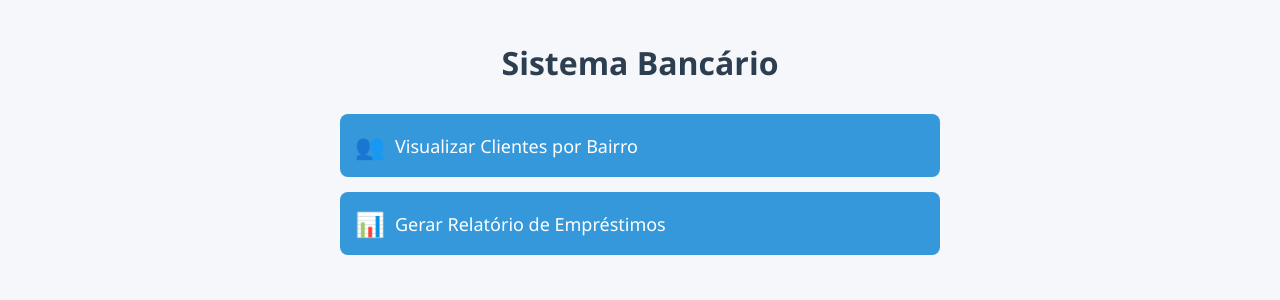
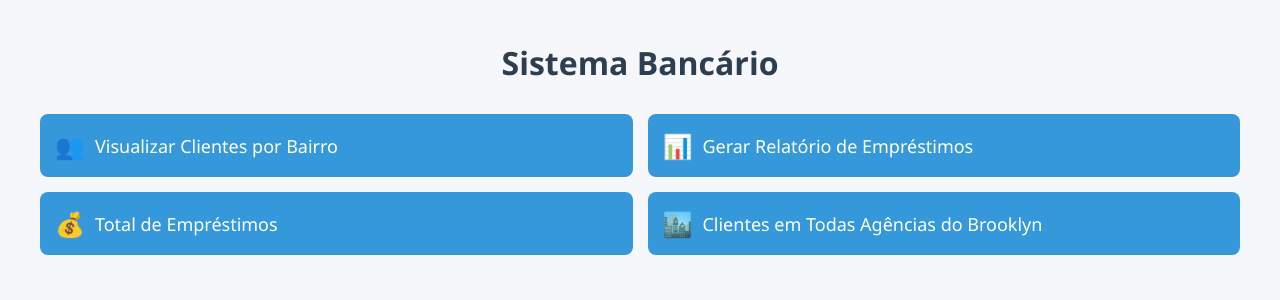
Before and after one commit to LucasWillian2/Agencia_Bancaria, a Flask app: page / in a window 1280 px wide. Shown: the top 300 px of the page. Run offline with Flask 3, Linux system fonts and the light colour scheme; some libraries are stand-ins or nearby versions.

Commit message:
Adição das outras duas chamadas

```diff
--- a/app.py
+++ b/app.py
@@ -164,5 +164,42 @@ def relatorio_emprestimos():
         mimetype='application/pdf'
     )
 
+# Rota para mostrar o total de empréstimos
+@app.route('/total-emprestimos')
+def total_emprestimos():
+    conn = get_db_connection()
+    cur = conn.cursor()
+
+    cur.execute("SELECT SUM(valor) AS total_emprestimos FROM emprestimo;")
+    total = cur.fetchone()[0]
+    conn.close()
+
+    return render_template('total_emprestimos.html', total=total)
+
+# Rota para mostrar clientes com conta em todas agências do Brooklyn
+@app.route('/clientes-brooklyn')
+def clientes_brooklyn():
+    conn = get_db_connection()
+    cur = conn.cursor()
+
+    cur.execute("""
+    SELECT DISTINCT d.nome_cliente
+    FROM depositante d
+    JOIN conta c ON d.num_conta = c.num_conta
+    JOIN agencia a ON c.nome_agencia = a.nome_agencia
+    WHERE a.nome_agencia = 'Agência Brooklyn' AND a.cidade_agencia = 'Nova Iorque'
+    GROUP BY d.nome_cliente
+    HAVING COUNT(DISTINCT c.nome_agencia) = (
+        SELECT COUNT(*)
+        FROM agencia
+        WHERE nome_agencia = 'Agência Brooklyn' AND cidade_agencia = 'Nova Iorque'
+    );
+    """)
+
+    clientes = cur.fetchall()
+    conn.close()
+
+    return render_template('clientes_brooklyn.html', clientes=clientes)
+
 if __name__ == '__main__':
     app.run(debug=True)
--- a/static/style.css
+++ b/static/style.css
@@ -19,11 +19,10 @@ h1 {
 }
 
 .menu {
-    display: flex;
-    flex-direction: column;
+    display: grid;
+    grid-template-columns: 1fr 1fr;
     gap: 15px;
-    max-width: 600px;
-    margin: 0 auto;
+    max-width: none;
 }
 
 .btn {
@@ -85,3 +84,26 @@ h1 {
 .data-table tr:hover {
     background-color: #e8f4f8;
 }
+
+.result-box {
+    background-color: white;
+    padding: 20px;
+    border-radius: 8px;
+    box-shadow: 0 0 10px rgba(0,0,0,0.1);
+    text-align: center;
+    max-width: 500px;
+    margin: 20px auto;
+}
+
+.total-value {
+    font-size: 24px;
+    font-weight: bold;
+    color: #27ae60;
+    margin-top: 10px;
+}
+
+@media (max-width: 768px) {
+    .menu {
+        grid-template-columns: 1fr;
+    }
+}
--- a/templates/index.html
+++ b/templates/index.html
@@ -16,6 +16,14 @@
                 <span class="icon">📊</span>
                 Gerar Relatório de Empréstimos
             </a>
+            <a href="/total-emprestimos" class="btn">
+                <span class="icon">💰</span>
+                Total de Empréstimos
+            </a>
+            <a href="/clientes-brooklyn" class="btn">
+                <span class="icon">🏙️</span>
+                Clientes em Todas Agências do Brooklyn
+            </a>
         </div>
     </div>
 </body>
```
Also changed, not shown: templates/clientes_brooklyn.html (added, +28 -0 lines), templates/total_emprestimos.html (added, +18 -0 lines).
